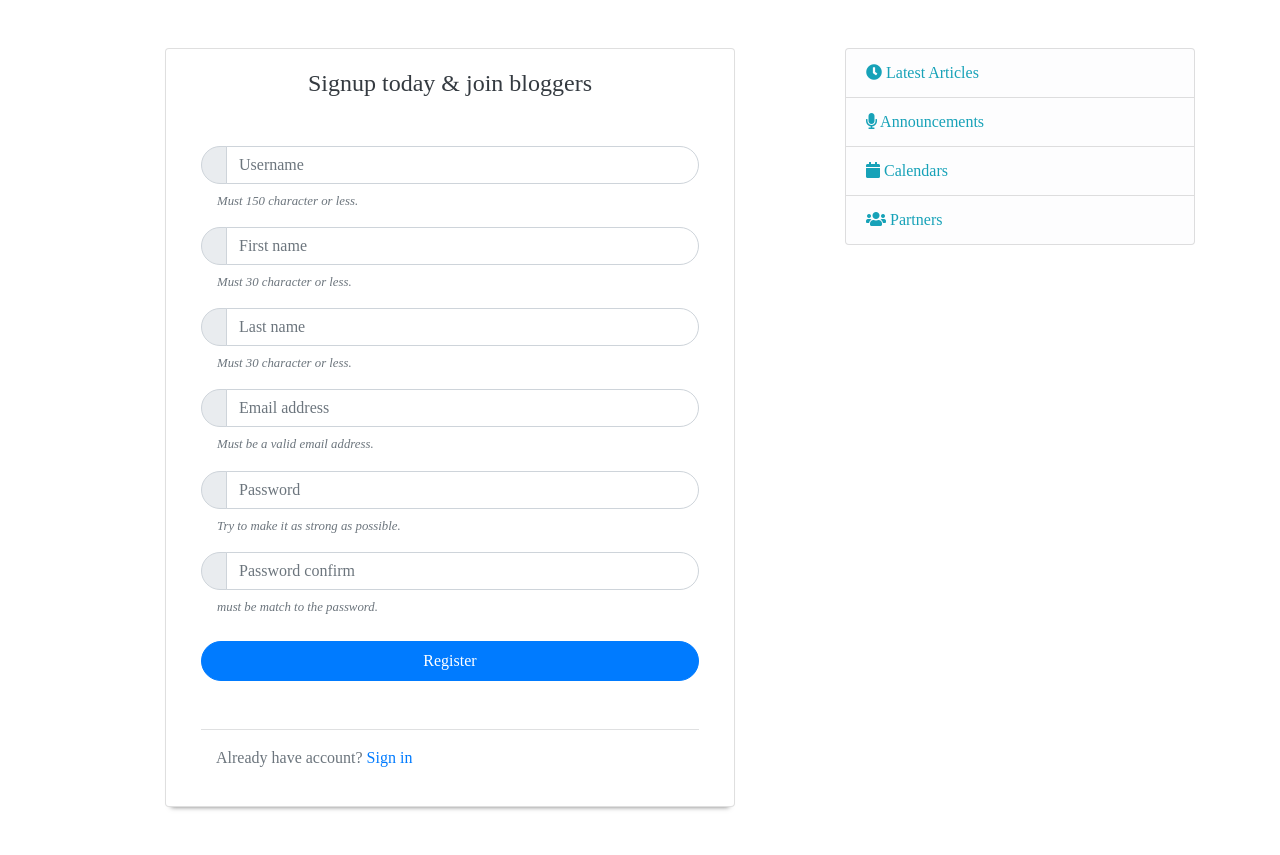
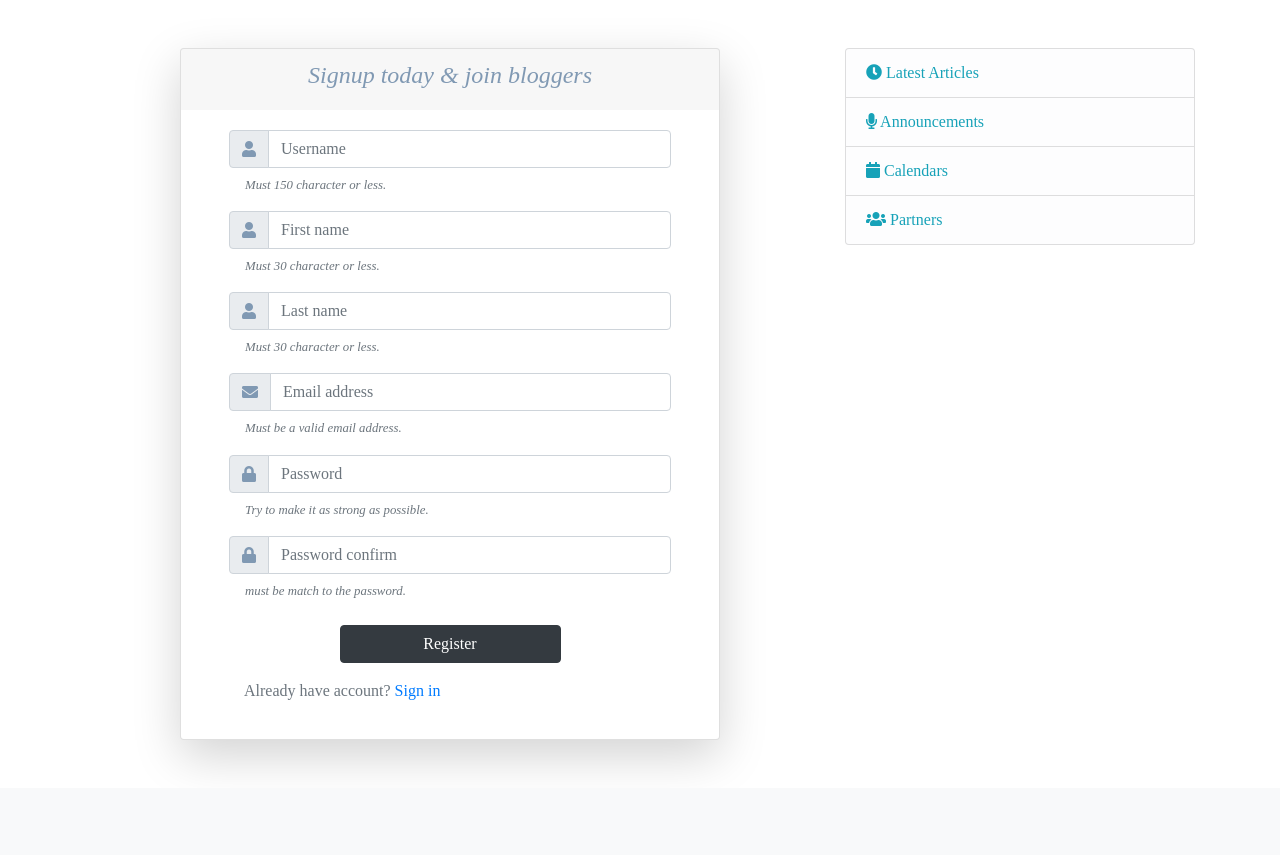
Before and after one commit to bokarios/myblog-django, a Django app: page /users/register/ in a window 1280 px wide. Shown: the part 58-913 px from the top of the page. After the commit the page ends 820 px from the top, so only its background shows below. Run offline with Django 3.2, Linux system fonts and the light colour scheme; some libraries are stand-ins or nearby versions.

Commit message:
Design improvements

```diff
--- a/static/css/style.css
+++ b/static/css/style.css
@@ -7,15 +7,11 @@ body {
 }
 
 .radius {
-    border-radius: calc(.25rem - 1px) calc(.25rem - 1px) 0 0 !important;
+	border-radius: calc(0.25rem - 1px) calc(0.25rem - 1px) 0 0 !important;
 }
 
 .err > ul > li {
 	list-style: none !important;
-}
-
-.errorlist {
-
 }
 
 ul.errorlist {
@@ -83,13 +79,21 @@ div.pre-line {
 }
 
 .title1 {
-    color: #a9a187 !important;
+	color: #b7a15a !important;
 }
 
 .title2 {
 	color: #8099b3 !important;
 }
 
+.gold {
+	color: #ffe694 !important;
+}
+
+.bg-gold {
+	background-color: #ffe694 !important;
+}
+
 .bg-unq1 {
 	background-color: #a9a187 !important;
 }
--- a/users/templates/users/register.html
+++ b/users/templates/users/register.html
@@ -4,16 +4,22 @@
 
 {% block content %}
     <div class="row">
-        <div class="col-sm-12 col-md-8 col-lg-9 mx-auto card custom-shadow">
-            <div class="card-body">
-                <form class="rounded-form" method="POST">
+        <div class="col-sm-12 col-md-8 col-lg-9 mx-auto">
+            <div class="card shadow-lg">
+                <div class="card-header border-bottom-0">
+                    <h4 class="text-center title2 font-oblique">Signup today & join bloggers</h4>
+                </div>
+                <div class="card-body px-lg-5">
+                    <form method="POST">
                         {% csrf_token %}
-                    <h4 class="text-center text-dark mb-5">Signup today & join bloggers</h4>
+
                         <div class="form-group">
                             <label class="sr-only">username</label>
                             <div class="input-group mb-2 mr-sm-2">
                                 <div class="input-group-prepend">
-                                <div class="input-group-text" style="border-radius: 20px 0 0 20px;height: 38px"></div>
+                                    <div class="input-group-text">
+                                        <i class="fa fa-user title2"></i>
+                                    </div>
                                 </div>
                                 <input type="text" class="form-control" name="username" placeholder="Username" autocomplete="username">
                             </div>
@@ -29,7 +35,9 @@
                             <label class="sr-only">first name</label>
                             <div class="input-group mb-2 mr-sm-2">
                                 <div class="input-group-prepend">
-                                <div class="input-group-text" style="border-radius: 20px 0 0 20px;height: 38px"></div>
+                                    <div class="input-group-text">
+                                        <div class="fa fa-user title2"></div>
+                                    </div>
                                 </div>
                                 <input type="text" class="form-control" name="first_name" placeholder="First name" autocomplete="username">
                             </div>
@@ -45,7 +53,9 @@
                             <label class="sr-only">last name</label>
                             <div class="input-group mb-2 mr-sm-2">
                                 <div class="input-group-prepend">
-                                <div class="input-group-text" style="border-radius: 20px 0 0 20px;height: 38px"></div>
+                                    <div class="input-group-text">
+                                        <div class="fa fa-user title2"></div>
+                                    </div>
                                 </div>
                                 <input type="text" class="form-control" name="last_name" placeholder="Last name" autocomplete="username">
                             </div>
@@ -61,7 +71,9 @@
                             <label class="sr-only">email</label>
                             <div class="input-group mb-2 mr-sm-2">
                                 <div class="input-group-prepend">
-                                <div class="input-group-text" style="border-radius: 20px 0 0 20px;height: 38px"></div>
+                                    <div class="input-group-text">
+                                        <div class="fa fa-envelope title2"></div>
+                                    </div>
                                 </div>
                                 <input type="text" class="form-control" name="email" id="id_email" placeholder="Email address" autocomplete="email">
                             </div>
@@ -79,7 +91,9 @@
                             </label>
                             <div class="input-group mb-2 mr-sm-2">
                                 <div class="input-group-prepend">
-                                <div class="input-group-text" style="border-radius: 20px 0 0 20px;height: 38px"></div>
+                                    <div class="input-group-text">
+                                        <div class="fa fa-lock title2"></div>
+                                    </div>
                                 </div>
                                 <input type="password" class="form-control" name="password1" placeholder="Password" autocomplete="new-password">
                             </div>
@@ -97,7 +111,9 @@
                             </label>
                             <div class="input-group mb-2 mr-sm-2">
                                 <div class="input-group-prepend">
-                                <div class="input-group-text" style="border-radius: 20px 0 0 20px;height: 38px"></div>
+                                    <div class="input-group-text">
+                                        <div class="fa fa-lock title2"></div>
+                                    </div>
                                 </div>
                                 <input type="password" class="form-control" name="password2" placeholder="Password confirm" autocomplete="new-password">
                             </div>
@@ -109,13 +125,12 @@
                                 {% endif %}
                             </small>
                         </div>
-                    <div class="form-group text-center mt-4 mb-4">
-                        <button type="submit" class="btn btn-primary btn-block mb-1" style="border-radius: 20px;height: 40px;padding: 1px">
+                        <div class="form-group text-center mt-4">
+                            <button type="submit" class="btn btn-dark w-50">
                                 Register
                             </button>
                         </div>
                     </form>
-                <hr class="mt-5 mb-3 bg-light">
                     <div class="col-12 text-left">
                         <p class="text-secondary">
                             Already have account?
@@ -127,4 +142,5 @@
                 </div>
             </div>
         </div>
+    </div>
 {% endblock content %}
```
Also changed, not shown: articles/templates/articles/base.html (+11 -6 lines), articles/templates/articles/post_list.html (+8 -8 lines), users/templates/users/login.html (+15 -12 lines). Lines whose indentation alone changed are shown as unchanged.
